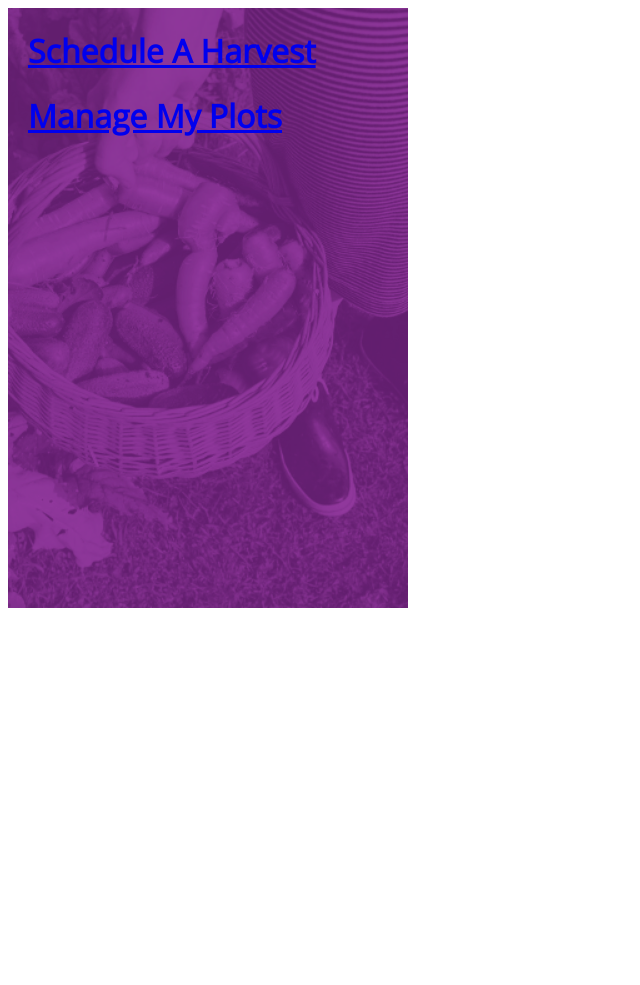
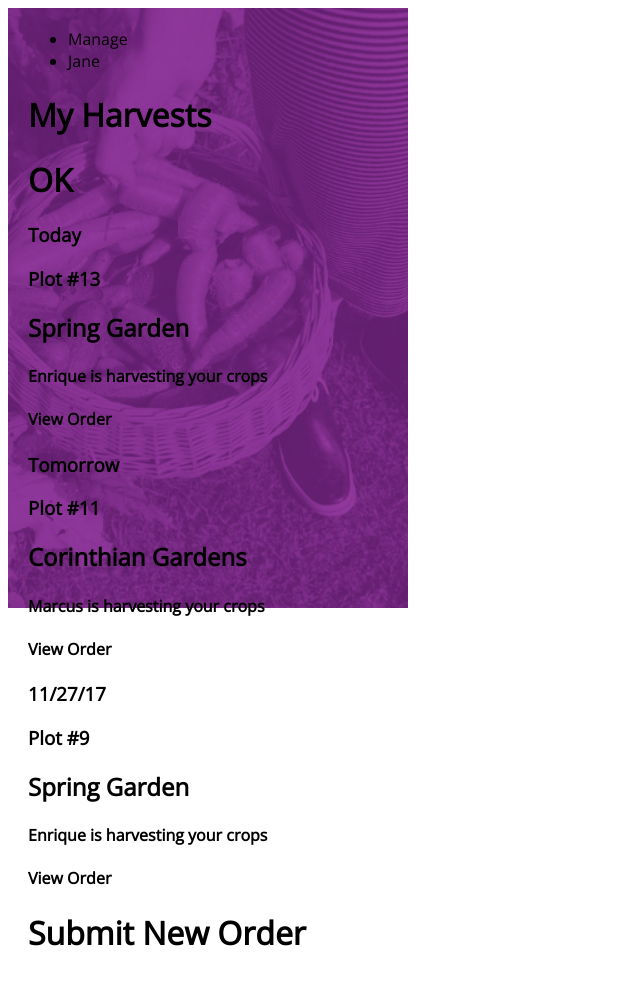
Before and after one commit to HarvestHub/GardenHub, a Django app: template gardenhub/templates/gardenhub/homescreen_templates/gardener_home.html in a window 1280 px wide. Shown: the top 985 px of the page, without its empty margins (0-640 px from the left). Run offline with Django 3.2, Linux system fonts and the light colour scheme; the template is opened without the code that fills it, so the values that code supplies are empty; some web fonts are replaced.

Commit message:
gardener home page

```diff
--- a/gardenhub/templates/gardenhub/_employee_base.html
+++ /dev/null
@@ -1,6 +0,0 @@
-{% extends "gardenhub/_base.html" %}
-
-{% block extra_styles %}
-  <!-- Stylesheets -->
-
-{% endblock %}
--- a/gardenhub/templates/gardenhub/_gardener_base.html
+++ /dev/null
@@ -1,5 +0,0 @@
-{% extends "gardenhub/_base.html" %}
-
-{% block extra_styles %}
-  <!-- Stylesheets -->
-{% endblock %}
--- a/gardenhub/templates/gardenhub/_manager_base.html
+++ /dev/null
@@ -1,5 +0,0 @@
-{% extends "gardenhub/_base.html" %}
-
-{% block extra_styles %}
-  <!-- Stylesheets -->
-{% endblock %}
--- a/gardenhub/templates/gardenhub/homescreen_templates/gardener_home.html
+++ b/gardenhub/templates/gardenhub/homescreen_templates/gardener_home.html
@@ -1,16 +1,77 @@
-{% extends "gardenhub/_gardener_base.html" %}
+{% extends "gardenhub/_base.html" %}
 
 {% block content %}
 
-  <div class="buttons">
-    <a href="/harvest/schedule" class="button">
-      <h1>Schedule A Harvest</h1>
-    </a>
+<div class="nav">
+  <nav>
+    <ul>
+      <li class="manage_drop">Manage</li>
+      <li class="name_drop">Jane</li>
+    </ul>
+  </nav>
 
-    <a href="/my_plots" class="button">
-      <h1>Manage My Plots</h1>
-    </a>
+  <div class="my_harvests">
+    <div class="title_bar">
+      <h1 class="header">My Harvests</h1>
+      <h1 class="status_indicator">OK</h1>
+    </div>
 
-  </div>
+    <div class="upcoming_harvest">
+      <div class="upcoming_harvest_details">
+        <div class="date_and_plot_bar">
+          <h3>Today</h3>
+          <h3>Plot #13</h3>
+        </div>
+        <div class="garden_name">
+          <h2>Spring Garden</h2>
+        </div>
+        <div class="harvester_info">
+          <h4>Enrique is harvesting your crops</h4>
+        </div>
+      </div>
+      <div class="view_order">
+        <h4 class="view_order">View Order</h4>
+      </div>
+    </div>
+
+    <div class="upcoming_harvest">
+      <div class="upcoming_harvest_details">
+        <div class="date_and_plot_bar">
+          <h3>Tomorrow</h3>
+          <h3>Plot #11</h3>
+        </div>
+        <div class="garden_name">
+          <h2>Corinthian Gardens</h2>
+        </div>
+        <div class="harvester_info">
+          <h4>Marcus is harvesting your crops</h4>
+        </div>
+      </div>
+      <div class="view_order">
+        <h4 class="view_order">View Order</h4>
+      </div>
+    </div>
+
+    <div class="upcoming_harvest">
+      <div class="upcoming_harvest_details">
+        <div class="date_and_plot_bar">
+          <h3>11/27/17</h3>
+          <h3>Plot #9</h3>
+        </div>
+        <div class="garden_name">
+          <h2>Spring Garden</h2>
+        </div>
+        <div class="harvester_info">
+          <h4>Enrique is harvesting your crops</h4>
+        </div>
+      </div>
+      <div class="view_order">
+        <h4 class="view_order">View Order</h4>
+      </div>
+    </div>
+
+    <div class="submit_new_harvest button">
+      <h1>Submit New Order</h1>
+    </div>
 
 {% endblock %}
```
